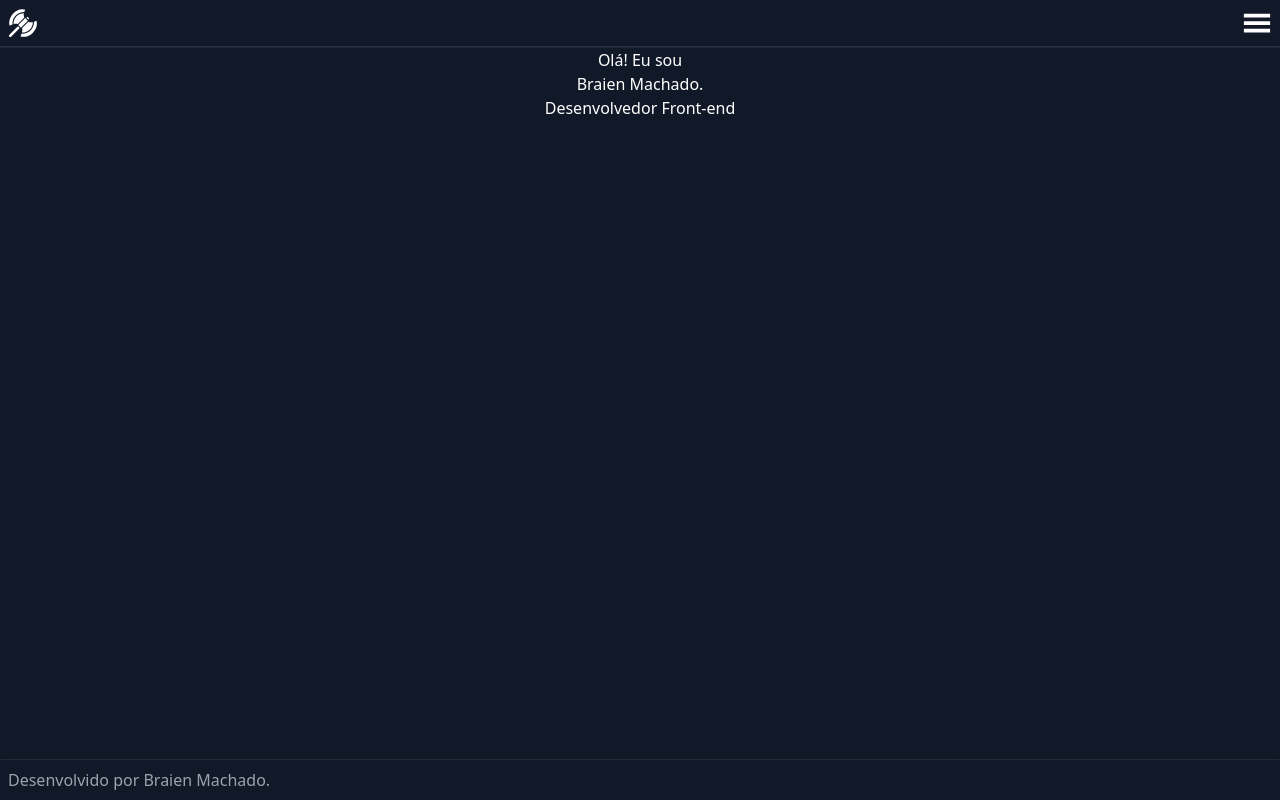
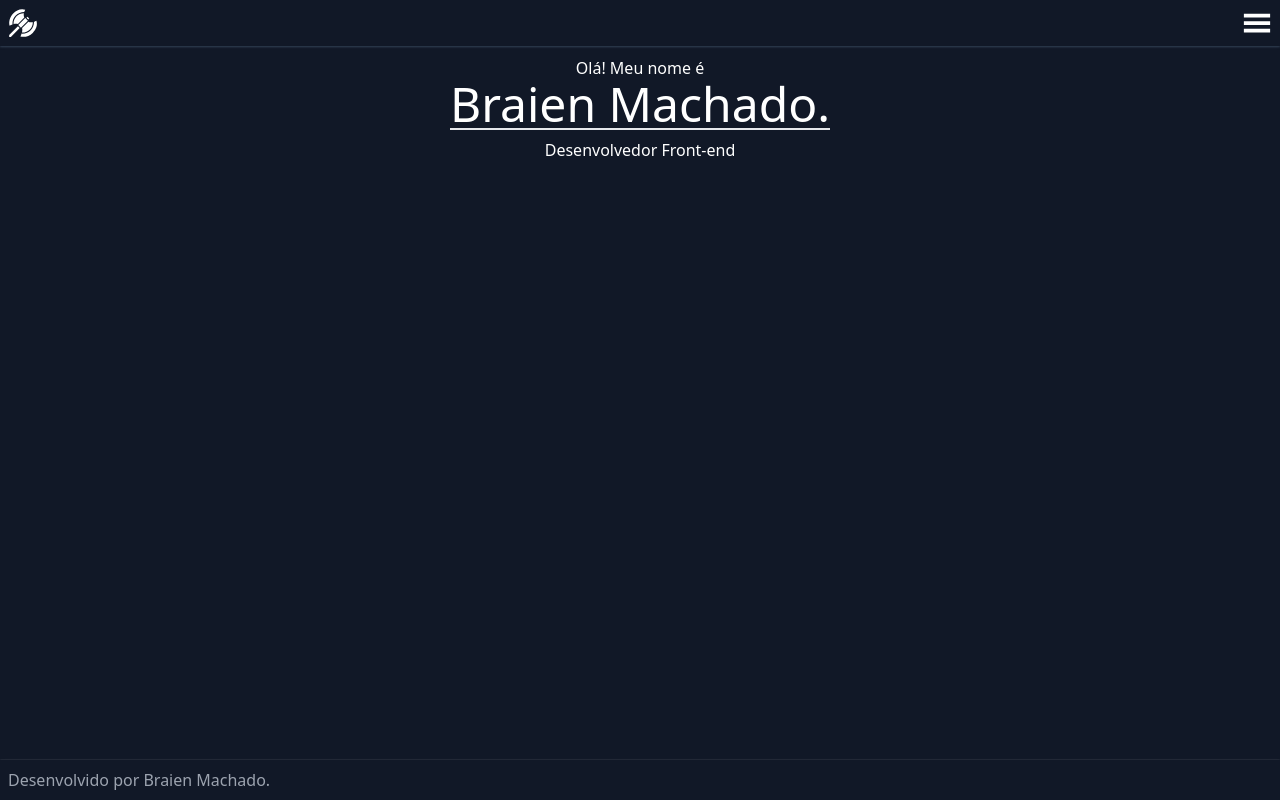
Before and after one commit to braien-machado/react-portfolio, a React (Create React App) app: page / in a window 1280 px wide. Built offline with nearby package versions, Linux system fonts and the light colour scheme.

Commit message:
set initial style to h1 in About page

```diff
--- a/src/pages/About.jsx
+++ b/src/pages/About.jsx
@@ -3,9 +3,11 @@ import React from 'react';
 export default function About() {
   return (
     <main className='h-screen py-12 bg-gray-900 text-white'>
-      <h1 className='flex flex-col text-center'>Olá! Eu sou
-        <span>Braien Machado.</span>
-        <span>Desenvolvedor Front-end</span></h1>
+      <h1 className='flex flex-col text-center items-center m-auto pt-2'>Olá! Meu nome é
+        <span className='text-5xl border-b-2 w-fit'>Braien Machado.</span>
+        <span className='pt-2'>Desenvolvedor Front-end</span>
+      </h1>
+
     </main>
   )
 }
```
